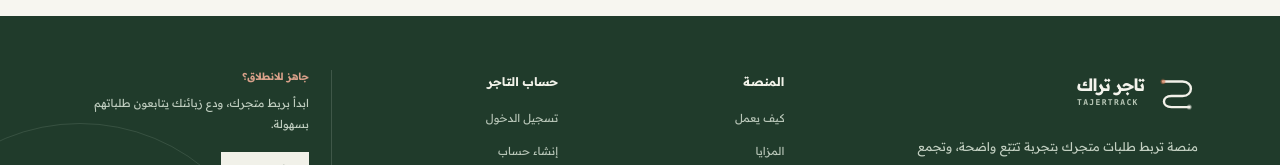
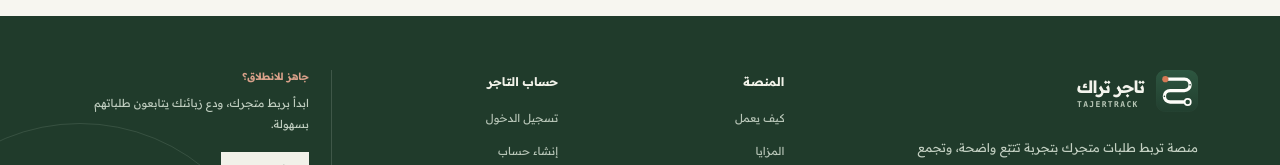
Before and after one commit to ni3yyn/dz-tracker, a Next.js app in the folder apps/web/: page / in a window 1280 px wide. Shown: the part 5963-6128 px from the top of the page. Built offline with nearby package versions, Linux system fonts and the light colour scheme; no server answers.

Commit message:
Use animated header logo in homepage footer

```diff
--- a/apps/web/src/app/page.tsx
+++ b/apps/web/src/app/page.tsx
@@ -110,18 +110,6 @@ const faqs = [
     answer: 'لا. تاجر تراك يربط بيانات الطلب وتجربة التتبّع؛ وتظل عملية نقل الطرد لدى شركة التوصيل نفسها.',
   },
 ];
-
-function BrandMark({ light = false }: { light?: boolean }) {
-  return (
-    <span className={`${styles.brandMark} ${light ? styles.brandMarkLight : ''}`} aria-hidden="true">
-      <svg viewBox="0 0 36 36" fill="none">
-        <path className={styles.brandRouteLine} d="M5.5 9.5H23c10 0 10 13 0 13H13c-9 0-9 10 0 10h16" stroke="currentColor" strokeWidth="2.15" strokeLinecap="round" strokeLinejoin="round" />
-        <circle className={styles.brandRouteStart} cx="5.5" cy="9.5" r="2.1" fill="#D57955" />
-        <circle className={styles.brandRouteEnd} cx="29" cy="32.5" r="2.1" fill="currentColor" />
-      </svg>
-    </span>
-  );
-}
 
 function TrackingPreview() {
   return (
@@ -530,7 +518,10 @@ export default async function HomePage() {
         <div className={styles.footerTop}>
           <div className={styles.footerIdentity}>
             <a href="/" className={styles.footerBrand} aria-label="تاجر تراك - الصفحة الرئيسية">
-              <BrandMark light />
+              <span className={styles.footerAnimatedMark} aria-hidden="true">
+              {/* eslint-disable-next-line @next/next/no-img-element */}
+              <img src="/tajertrack-animated.svg" alt="" width={42} height={42} decoding="async" />
+            </span>
               <span className={styles.footerWordmark}><strong>تاجر تراك</strong><small>TAJERTRACK</small></span>
             </a>
             <p>منصة تربط طلبات متجرك بتجربة تتبّع واضحة، وتجمع تحديثات الشحن في مكان واحد.</p>
```
